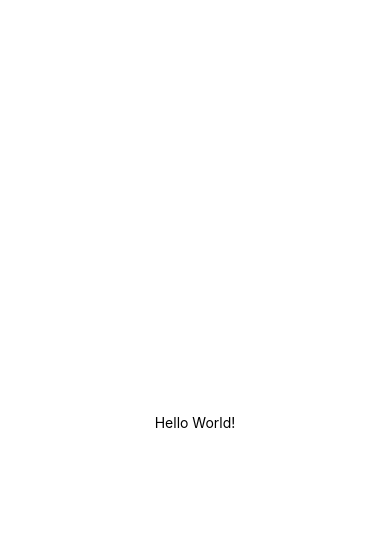
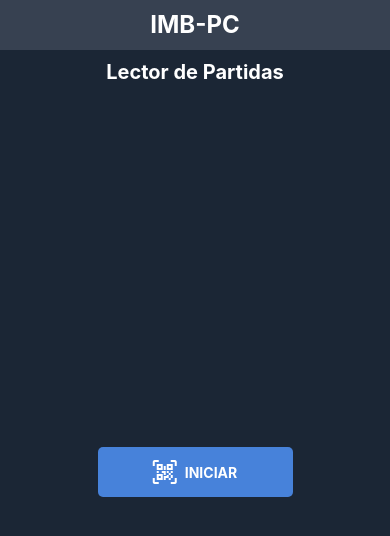
Before and after one commit to sadizamora/LectorPartidasApp, a React Native app: screen / in a window 390 px wide. Shown: the top 536 px of the page. Built offline with nearby package versions, Linux system fonts and the light colour scheme.

Commit message:
Maquetacion diseño

```diff
--- a/App.js
+++ b/App.js
@@ -1,20 +1,11 @@
-import { StatusBar } from 'expo-status-bar';
-import { StyleSheet, Text, View } from 'react-native';
+
+import React from 'react';
+import Main  from './src/components/Main.jsx';
 
 export default function App() {
+
   return (
-    <View style={styles.container}>
-      <Text>Hello World!</Text>
-      <StatusBar style="auto" />
-    </View>
+      <Main />
   );
+
 }
-
-const styles = StyleSheet.create({
-  container: {
-    flex: 1,
-    backgroundColor: '#fff',
-    alignItems: 'center',
-    justifyContent: 'center',
-  },
-});
--- /dev/null
+++ b/src/components/Main.jsx
@@ -0,0 +1,74 @@
+import React from 'react';
+import { StyleSheet, Text, SafeAreaView, TouchableHighlight, View } from 'react-native';
+import { MaterialCommunityIcons } from '@expo/vector-icons';
+
+const Main = () => {
+  return (
+    <SafeAreaView style={styles.container}>
+      <Text style={styles.titleText}>IMB-PC</Text>
+      <Text style={styles.subtitleText}>Lector de Partidas</Text>
+
+      <View style={styles.buttonWrapper}>
+        <TouchableHighlight style={styles.button} onPress={() => alert('Scanned!')}>
+          <View style={styles.buttonContent}>
+            <MaterialCommunityIcons name="qrcode-scan" size={24} color="white" />
+            <Text style={styles.buttonText}>INICIAR</Text>
+          </View>
+        </TouchableHighlight>
+      </View>
+
+    </SafeAreaView>
+  );
+}
+
+const styles = StyleSheet.create({
+  container: {
+    flex: 1,
+    backgroundColor: '#1B2635',
+  },
+  titleText: {
+    height: 50,
+    width: '100%',
+    textAlign: 'center',
+    backgroundColor: '#374151',
+    padding: 10,
+    fontSize: 24,
+    color: 'white',
+    fontWeight: 'bold',
+  },
+  subtitleText: {
+    height: 50,
+    width: '100%',
+    textAlign: 'center',
+    backgroundColor: '#1B2635',
+    padding: 10,
+    fontSize: 20,
+    color: 'white',
+    fontWeight: 'bold',
+  },
+  buttonWrapper: {
+    flex: 1,
+    justifyContent: 'center',
+    alignItems: 'center',
+  },
+  button: {
+    height: 50,
+    width: '50%',
+    backgroundColor: 'rgb(71 130 218)',
+    justifyContent: 'center',
+    alignItems: 'center',
+    borderRadius: 5,
+  },
+  buttonContent: {
+    flexDirection: 'row',
+    alignItems: 'center',
+    justifyContent: 'center',
+    gap: 8,
+  },
+  buttonText: {
+    color: 'white',
+    fontWeight: 'bold',
+  },
+});
+
+export default Main;
```
